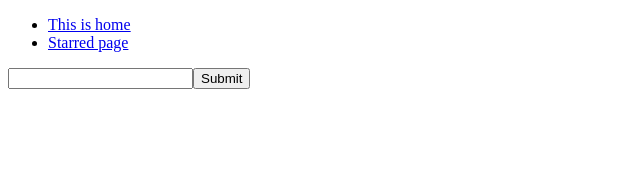
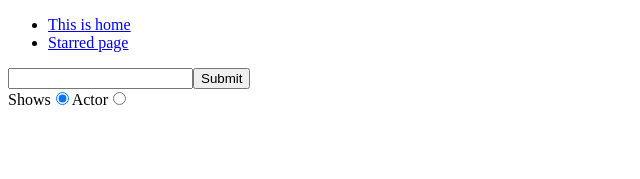
Before and after one commit to Sourav-kalal/Box-office-React, a React (Create React App) app: page / in a window 1280 px wide. Shown: the top 179 px of the page, without its empty margins (0-640 px from the left). Built offline with nearby package versions, Linux system fonts and the light colour scheme.

Commit message:
added radio button

```diff
--- a/src/pages/Home.js
+++ b/src/pages/Home.js
@@ -5,13 +5,15 @@ import { apiGet } from '../misc/config';
 const Home = () => {
   const [state, setstate] = useState('');
   const [results, setresults] = useState(null);
+  const [searchOption, setsearchOption] = useState('shows');
 
+  const isShow = searchOption === 'shows';
   const onInputChange = ev => {
     setstate(ev.target.value);
   };
 
-  const OnSearch = () => {
-    apiGet(`/search/shows?q=${state}`).then(result => {
+  const OnSearch = radio => {
+    apiGet(`/search/${radio}?q=${state}`).then(result => {
       setresults(result);
       console.log(result);
     });
@@ -24,14 +26,24 @@ const Home = () => {
   const showResults = () => {
     if (results && results.length === 0) return <div>No result</div>;
     if (results && results.length > 0)
-      return (
+      return results[0].show ? (
         <div>
           {results.map(item => {
             return <div key={item.show.id}>{item.show.name}</div>;
           })}
         </div>
+      ) : (
+        <div>
+          {results.map(item => {
+            return <div key={item.person.id}>{item.person.name}</div>;
+          })}
+        </div>
       );
     return null;
+  };
+
+  const onRadiochange = ev => {
+    setsearchOption(ev.target.value);
   };
 
   return (
@@ -44,11 +56,38 @@ const Home = () => {
       <button
         type='button'
         onClick={() => {
-          OnSearch();
+          OnSearch(searchOption);
         }}
       >
         Submit
       </button>
+      <div>
+        <label htmlFor='show-button'>
+          Shows
+          <input
+            type='radio'
+            id='show-button'
+            checked={isShow}
+            value='shows'
+            onChange={ev => {
+              onRadiochange(ev);
+            }}
+          />
+        </label>
+        <label htmlFor='actor-button'>
+          Actor
+          <input
+            type='radio'
+            id='actor-button'
+            value='people'
+            checked={!isShow}
+            onChange={ev => {
+              onRadiochange(ev);
+            }}
+          />
+        </label>
+      </div>
+
       <div>{showResults()}</div>
     </Mainlayout>
   );
```
